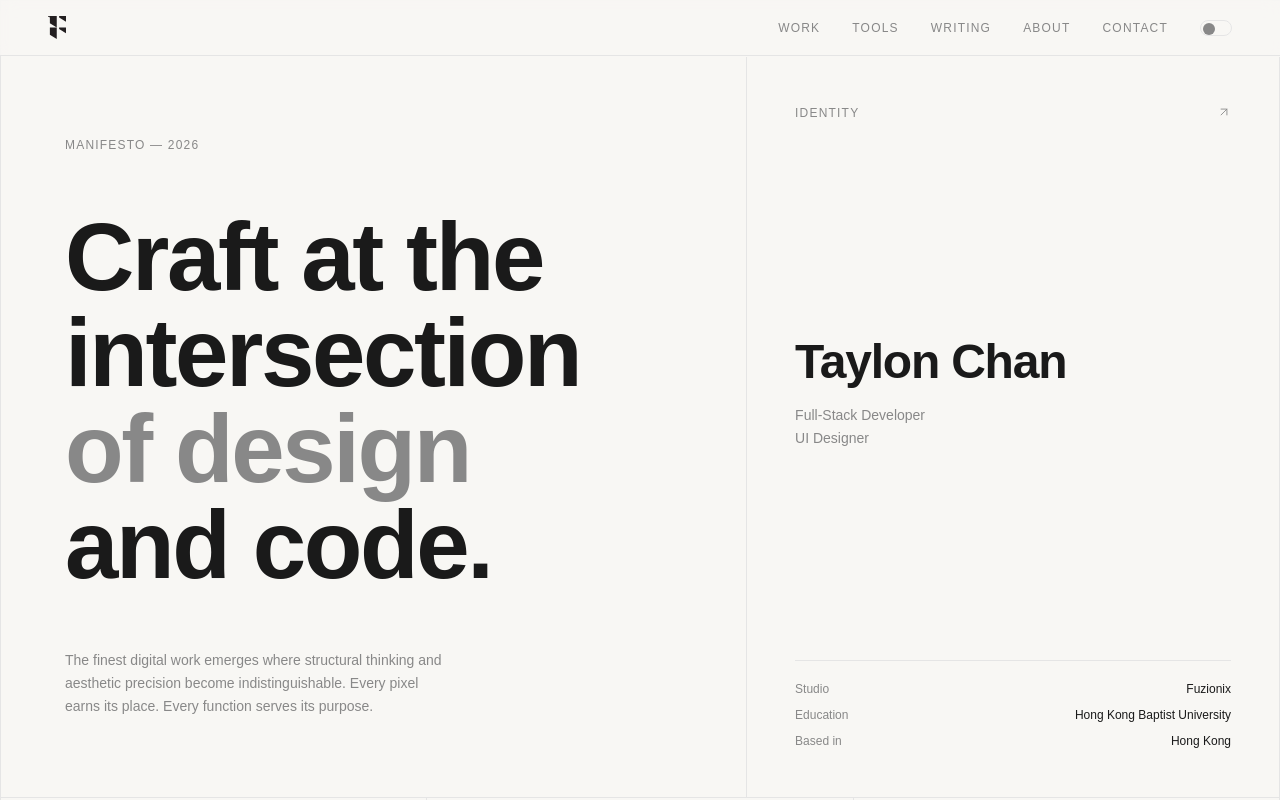
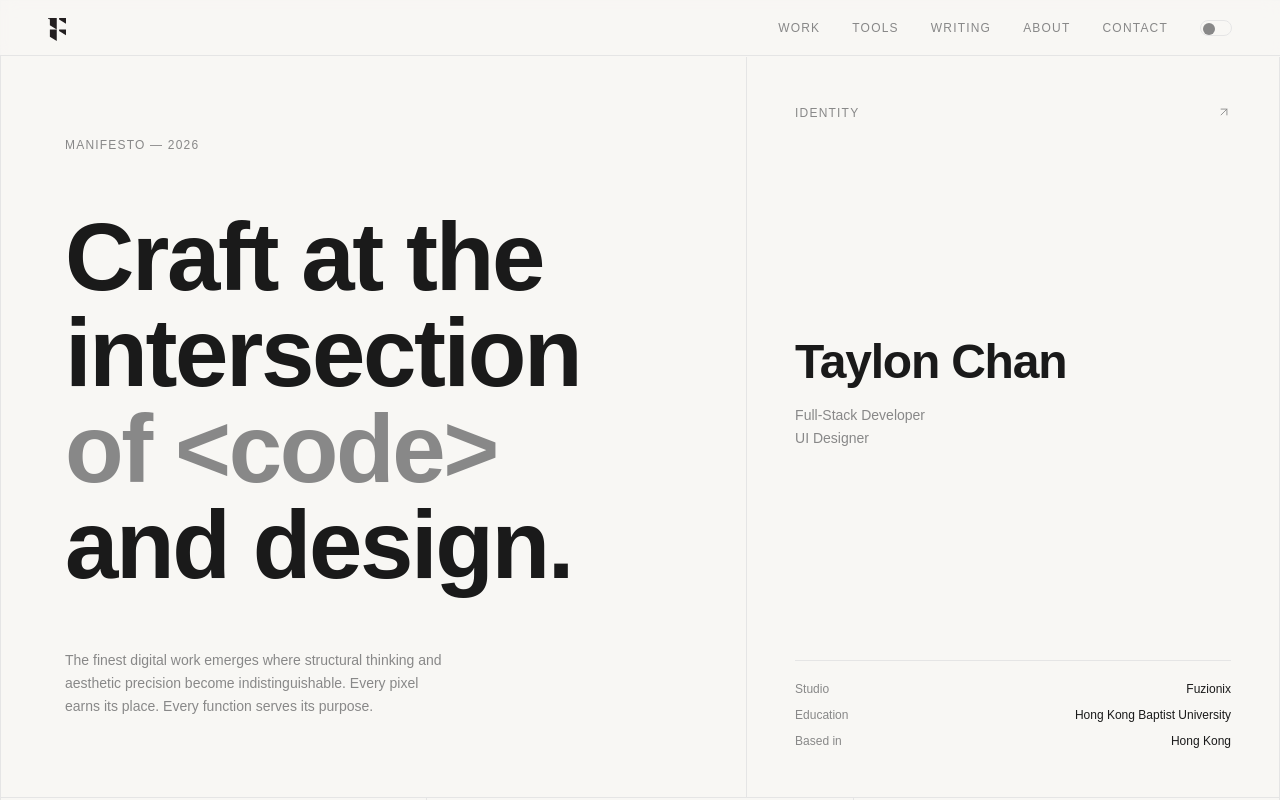
Before and after one commit to fuzionix/fuzionix-portfolio, a Next.js app: page / in a window 1280 px wide. Shown: the top 800 px of the page. Built offline with nearby package versions, Linux system fonts and the light colour scheme; a web font is replaced by a local one.

Commit message:
💄 | Improved layout and text clarity

```diff
--- a/src/app/page.tsx
+++ b/src/app/page.tsx
@@ -19,7 +19,7 @@ function Navigation() {
       className="fixed inset-x-0 top-0 z-50 h-14 flex items-center justify-between px-8 md:px-12 border-b border-border bg-paper/90 backdrop-blur-sm"
     >
       {/* ── Brandmark ── */}
-      <span className="font-bold text-sm tracking-tight text-ink select-none">
+      <span className="-mb-1 font-bold text-sm tracking-tight text-ink select-none">
         <Image
           src="/logo/Fuzionix-logo.svg"
           alt="Fuzionix Logo"
@@ -111,9 +111,9 @@ function ManifestoCell() {
         <br />
         intersection
         <br />
-        <span className="text-ash">of design</span>
+        <span className="text-ash">of &#60;code&#62;</span>
         <br />
-        and code.
+        and design.
       </h1>
 
       {/* Sub-copy */}
```
